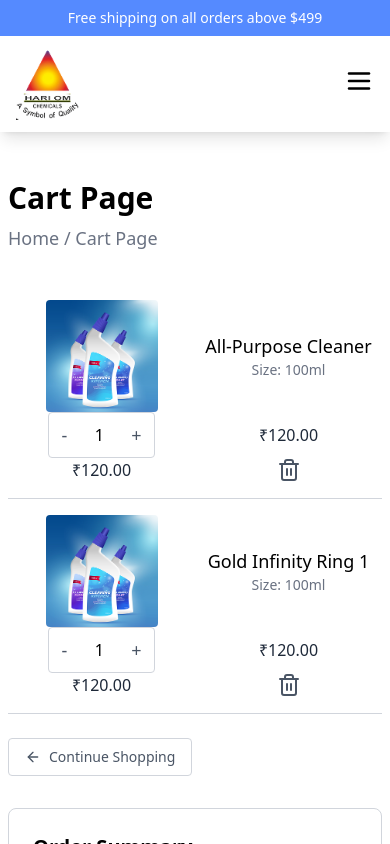
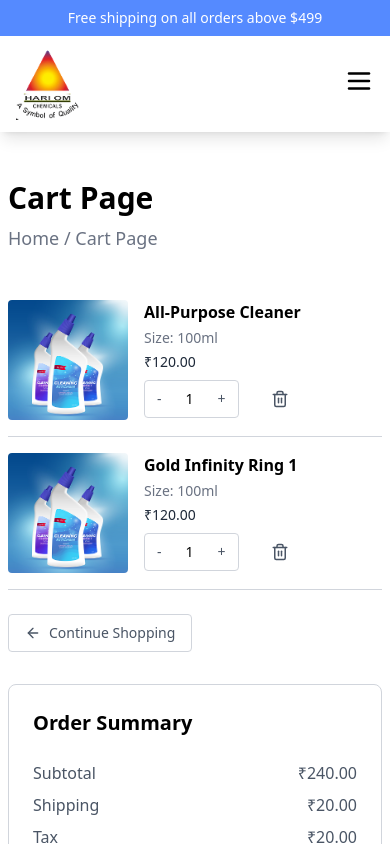
Before and after one commit to harsh9-unofficial/hariom_frontend, a React (Vite) app: page /cart in a window 390 px wide. Shown: the top 844 px of the page. Built offline with nearby package versions, Linux system fonts and the light colour scheme.

Commit message:
First Commit

```diff
--- a/src/components/CartPage.jsx
+++ b/src/components/CartPage.jsx
@@ -25,17 +25,9 @@ const initialCartItems = [
 function EmptyCart() {
   return (
     <div className="flex flex-col items-center justify-center text-center py-20 gap-5 xl:gap-8 2xl:gap-5">
-      {/* <img
-        src="/images/empty-cart.png"
-        alt="Empty Cart"
-        className="max-w-[300px] w-full mb-8"
-      /> */}
       <h2 className="text-xl font-semibold mb-2">
         Your Cart is Currently Empty.
       </h2>
-      {/* <p className="text-gray-500 mb-6">
-        Login to see the items you added previously
-      </p> */}
       <Link to="/products">
         <button className="bg-[#558AFF] text-white px-6 py-2 rounded cursor-pointer transition">
           Continue Shopping
@@ -81,11 +73,9 @@ export default function CartPage() {
 
   return (
     <div className="px-2 py-12 container mx-auto">
-      {/* Header */}
       <h2 className="text-3xl md:text-4xl font-semibold mb-2">Cart Page</h2>
       <p className="text-lg md:text-xl text-gray-500 mb-8">Home / Cart Page</p>
 
-      {/* Cart Content */}
       {cartItems.length === 0 ? (
         <EmptyCart />
       ) : (
@@ -104,11 +94,52 @@ export default function CartPage() {
 
             {/* Cart Items */}
             {cartItems.map((item) => (
-              <div
-                key={item.id}
-                className="border-b border-gray-300 py-4 grid grid-cols-2 md:grid-cols-7 lg:gap-4 items-center text-center md:text-left"
+              <div key={item.id} className="border-b border-gray-300 py-4">
+                {/* Mobile layout */}
+                <div className="w-full flex md:hidden items-start gap-4">
+                  <img
+                    src={item.image}
+                    alt={item.name}
+                    className="w-30 h-30 object-cover rounded"
+                  />
+                  <div className="flex-1 space-y-1">
+                    <p className="text-base font-semibold">{item.name}</p>
+                    <p className="text-sm text-gray-500">Size: {item.size}</p>
+                    <p className="text-sm text-gray-800 mt-1">
+                      ₹{(item.price * item.quantity).toFixed(2)}
+                    </p>
+                    <div className="flex items-center gap-8 mt-2">
+                      <div className="flex items-center border border-gray-300 rounded overflow-hidden">
+                        <button
+                          onClick={() => decrementQuantity(item.id)}
+                          className="px-3 py-2 text-gray-600 text-sm"
                         >
-                {/* Product Image */}
+                          -
+                        </button>
+                        <input
+                          type="text"
+                          readOnly
+                          value={item.quantity}
+                          className="w-8 text-center text-sm"
+                        />
+                        <button
+                          onClick={() => incrementQuantity(item.id)}
+                          className="px-3 py-2 text-gray-600 text-sm"
+                        >
+                          +
+                        </button>
+                      </div>
+                      <Trash2
+                        size={18}
+                        className="text-gray-600 hover:text-red-500 cursor-pointer"
+                        onClick={() => removeItem(item.id)}
+                      />
+                    </div>
+                  </div>
+                </div>
+
+                {/* Desktop layout */}
+                <div className="hidden md:grid grid-cols-7 lg:gap-4 items-center text-center md:text-left">
                   <div className="flex justify-center md:justify-start">
                     <img
                       src={item.image}
@@ -116,14 +147,10 @@ export default function CartPage() {
                       className="h-28 w-28 object-cover rounded"
                     />
                   </div>
-
-                {/* Description */}
                   <div className="md:col-span-2 md:pl-3 lg:pl-0">
                     <p className="font-medium text-lg">{item.name}</p>
                     <p className="text-gray-500 text-sm">Size: {item.size}</p>
                   </div>
-
-                {/* Quantity */}
                   <div className="flex justify-center md:justify-start lg:justify-center items-center">
                     <div className="flex items-center border border-gray-300 rounded overflow-hidden">
                       <button
@@ -146,18 +173,12 @@ export default function CartPage() {
                       </button>
                     </div>
                   </div>
-
-                {/* Price */}
                   <div className="text-gray-800 text-base text-center">
                     ₹{item.price.toFixed(2)}
                   </div>
-
-                {/* Total */}
                   <div className="text-gray-800 text-base text-center">
                     ₹{(item.price * item.quantity).toFixed(2)}
                   </div>
-
-                {/* Delete */}
                   <div className="flex justify-center">
                     <Trash2
                       className="text-gray-600 cursor-pointer hover:text-red-500"
@@ -165,14 +186,17 @@ export default function CartPage() {
                     />
                   </div>
                 </div>
+              </div>
             ))}
 
             {/* Continue Shopping */}
             <div className="mt-6">
+              <Link to="/products">
                 <button className="flex items-center gap-2 px-4 py-2 border border-gray-300 rounded hover:bg-gray-50 text-sm text-gray-600">
                   <ArrowLeft size={16} />
                   Continue Shopping
                 </button>
+              </Link>
             </div>
           </div>
 
@@ -197,9 +221,11 @@ export default function CartPage() {
               <span>Total</span>
               <span>₹{total.toFixed(2)}</span>
             </div>
+            <Link to="/checkout">
               <button className="w-full bg-[#558AFF] text-white py-3 rounded text-center transition">
-              <Link to="/checkout">Proceed to Checkout</Link>
+                Proceed to Checkout
               </button>
+            </Link>
           </div>
         </div>
       )}
--- a/src/components/WishlistPage.jsx
+++ b/src/components/WishlistPage.jsx
@@ -48,7 +48,7 @@ const WishlistPage = () => {
               className="border-b border-gray-300 py-4 md:py-6 flex flex-col md:grid md:grid-cols-7 gap-4 items-center"
             >
               {/* Mobile layout */}
-              <div className="w-full flex md:hidden items-center justify-between gap-4">
+              <div className="w-full flex md:hidden items-center justify-between gap-6">
                 <img
                   src={item.image}
                   alt={item.name}
```
Lines whose indentation alone changed are shown as unchanged.
